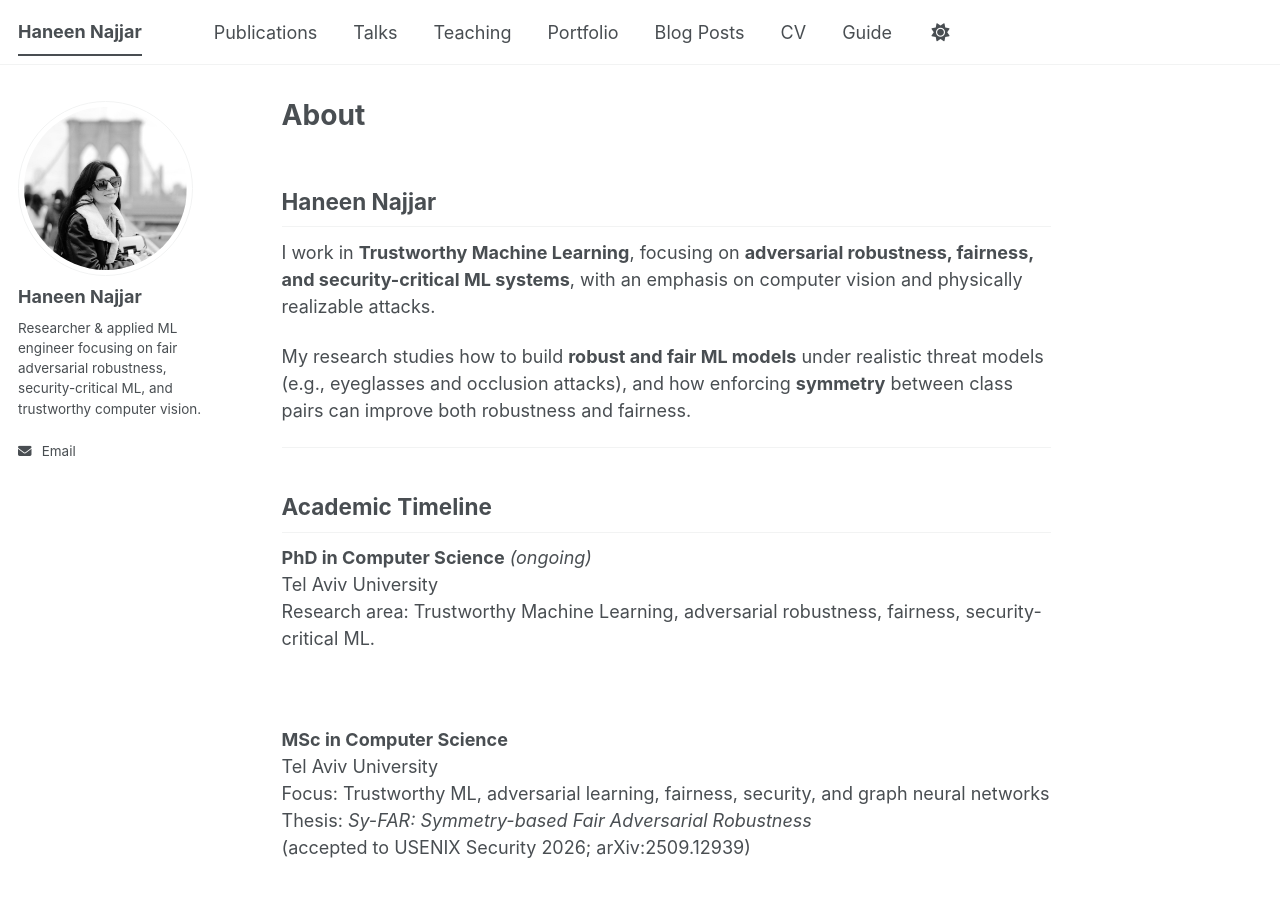
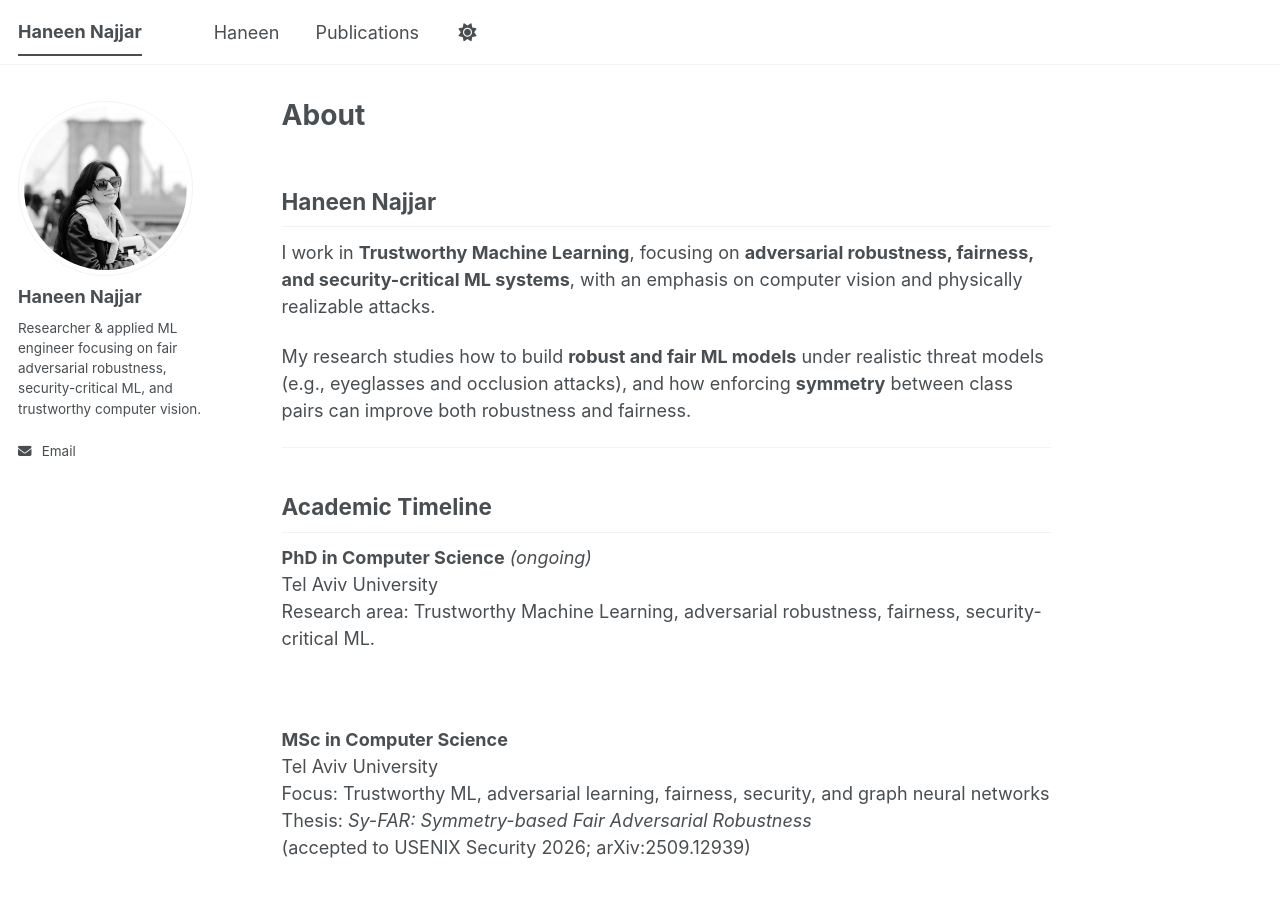
Before and after one commit to haneenn24/haneenn24.github.io, a Jekyll site: the page built from _pages/about.md, in a window 1280 px wide and 900 px high. Shown: the top 897 px of the window. Built offline with Jekyll 4.4.1, drawn with Linux system fonts in a browser that asks for light colours; a script bundle is joined from its source files by our own code; library files that are not in the unit come from our copies.

Commit message:
Update navigation.yml

```diff
--- a/_data/navigation.yml
+++ b/_data/navigation.yml
@@ -7,27 +7,10 @@
 # NOTE that only one of the CV options should be selected, the first is for the
 #      Markdown formatted page while the second is generated using JSON.
 
+
 main:
+  - title: "Haneen"
+    url: /
+
   - title: "Publications"
     url: /publications/
-
-  - title: "Talks"
-    url: /talks/
-
-  - title: "Teaching"
-    url: /teaching/
-
-  - title: "Portfolio"
-    url: /portfolio/
-
-  - title: "Blog Posts"
-    url: /year-archive/
-
-  - title: "CV"
-    url: /cv/
-
-  # - title: "CV"
-  #   url: /cv-json/
-
-  - title: "Guide"
-    url: /markdown/
```
